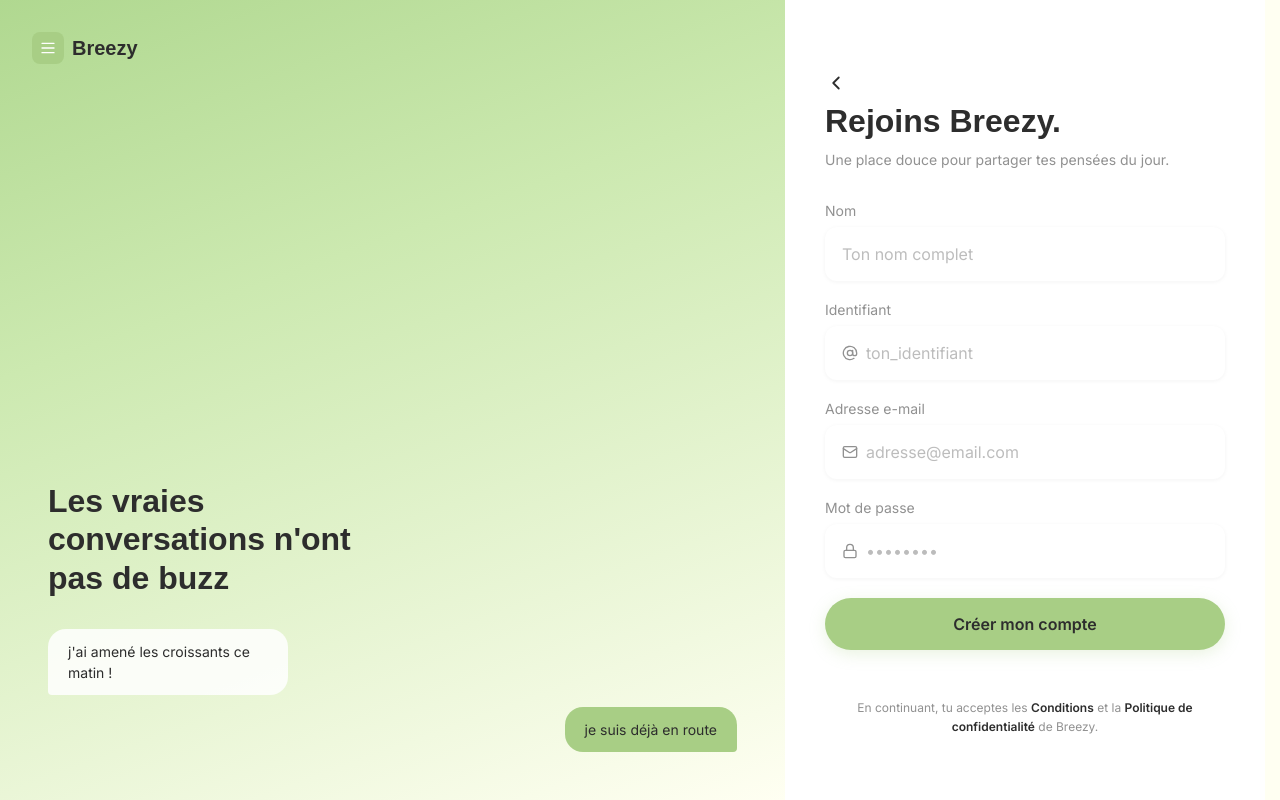
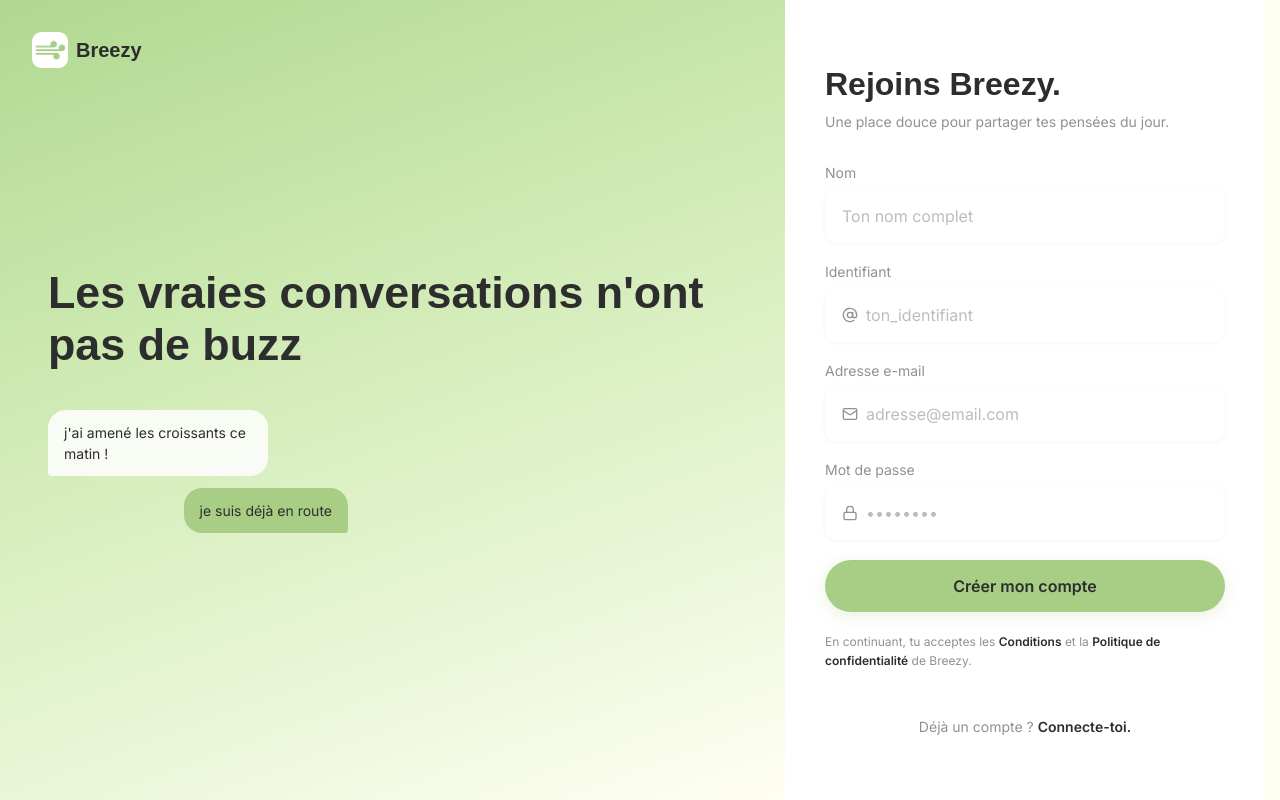
Before and after one commit to tonyfgs/Breezy, a Next.js app in the folder front/: page /register in a window 1280 px wide. Built offline with nearby package versions, Linux system fonts and the light colour scheme; a web font is replaced by a local one.

Commit message:
style: rework login and register auth pages

```diff
--- a/front/src/app/globals.css
+++ b/front/src/app/globals.css
@@ -579,10 +579,9 @@ img {
 .auth-legal {
   font-size: var(--text-xs);
   color: var(--color-text-secondary);
-  text-align: center;
+  text-align: left;
   line-height: 1.6;
-  margin-top: auto;
-  padding-top: var(--space-6);
+  margin-top: var(--space-0);
 }
 
 .auth-legal strong {
@@ -600,6 +599,35 @@ img {
 .auth-switch a {
   color: var(--color-text-primary);
   font-weight: var(--font-semibold);
+}
+
+.auth-mobile-header {
+  display: flex;
+  align-items: center;
+  gap: var(--space-2);
+  margin-bottom: var(--space-8);
+  font-family: var(--font-title);
+  font-size: var(--text-xl);
+  font-weight: var(--font-bold);
+  color: var(--color-text-primary);
+}
+
+.auth-mobile-header__logo {
+  border-radius: var(--radius-sm);
+  flex-shrink: 0;
+}
+
+.auth-field-group {
+  display: flex;
+  flex-direction: column;
+  gap: var(--space-2);
+}
+
+.auth-forgot-link {
+  font-size: var(--text-xs);
+  font-weight: var(--font-semibold);
+  color: var(--color-primary);
+  align-self: flex-end;
 }
 
 /* ==================== Post detail ==================== */
@@ -1957,8 +1985,9 @@ img {
   .auth-brand-panel {
     display: flex;
     flex: 1;
+    min-width: 380px;
     flex-direction: column;
-    justify-content: flex-end;
+    justify-content: center;
     padding: var(--space-12);
     background: linear-gradient(160deg, #b0d890 0%, #cce9b0 35%, var(--color-bg) 100%);
     position: relative;
@@ -1978,37 +2007,34 @@ img {
   }
 
   .auth-brand-panel__logo-icon {
-    width: 32px;
-    height: 32px;
+    width: 36px;
+    height: 36px;
     border-radius: var(--radius-sm);
-    background-color: var(--color-primary);
-    display: flex;
-    align-items: center;
-    justify-content: center;
-    color: #fff;
     flex-shrink: 0;
+    overflow: hidden;
   }
 
   .auth-brand-panel__tagline {
     font-family: var(--font-title);
-    font-size: var(--text-3xl);
+    font-size: clamp(2.25rem, 3.5vw, 3.25rem);
     font-weight: var(--font-bold);
-    line-height: 1.2;
+    line-height: 1.15;
     color: var(--color-text-primary);
-    margin-bottom: var(--space-8);
-    max-width: 340px;
+    max-width: 750px;
   }
 
   .auth-brand-panel__bubbles {
+    margin-top: var(--space-10);
     display: flex;
     flex-direction: column;
     gap: var(--space-3);
+    width: 300px;
   }
 
   .auth-bubble {
-    padding: var(--space-3) var(--space-5);
+    padding: var(--space-3) var(--space-4);
     font-size: var(--text-sm);
-    max-width: 240px;
+    max-width: 220px;
     line-height: 1.5;
   }
 
@@ -2047,4 +2073,12 @@ img {
   .auth-page-wrapper .auth-content {
     padding-top: 0;
   }
-}
+
+  .auth-mobile-header {
+    display: none;
+  }
+
+  .auth-page-wrapper .auth-back-btn {
+    display: none;
+  }
+}
--- a/front/src/app/register/page.js
+++ b/front/src/app/register/page.js
@@ -2,7 +2,8 @@
 
 import { useState } from 'react';
 import Link from 'next/link';
-import { AlignJustify, ChevronLeft, AtSign, Mail, Lock, Check } from 'lucide-react';
+import Image from 'next/image';
+import { ChevronLeft, AtSign, Mail, Lock, Check } from 'lucide-react';
 import Input from '../../components/ui/Input';
 import Button from '../../components/ui/Button';
 
@@ -76,9 +77,13 @@ export default function RegisterPage() {
     <div className="auth-desktop-wrapper">
       <div className="auth-brand-panel">
         <div className="auth-brand-panel__logo">
-          <div className="auth-brand-panel__logo-icon">
-            <AlignJustify size={16} />
-          </div>
+          <Image
+            src="/breezy_logo-white_bg.png"
+            alt="Breezy"
+            width={36}
+            height={36}
+            className="auth-brand-panel__logo-icon"
+          />
           Breezy
         </div>
         <p className="auth-brand-panel__tagline">Les vraies conversations n'ont pas de buzz</p>
@@ -90,6 +95,17 @@ export default function RegisterPage() {
 
       <div className="auth-page-wrapper">
         <div className="auth-page">
+          <div className="auth-mobile-header">
+            <Image
+              src="/breezy_logo-white_bg.png"
+              alt="Breezy"
+              width={36}
+              height={36}
+              className="auth-mobile-header__logo"
+            />
+            Breezy
+          </div>
+
           <Link href="/login" className="auth-back-btn" aria-label="Retour">
             <ChevronLeft size={22} />
           </Link>
@@ -153,14 +169,19 @@ export default function RegisterPage() {
               </Input>
 
               <Button type="submit" fullWidth>Créer mon compte</Button>
+
+              <p className="auth-legal">
+                En continuant, tu acceptes les{' '}
+                <Link href="/legal/terms"><strong>Conditions</strong></Link>{' '}
+                et la{' '}
+                <Link href="/legal/privacy"><strong>Politique de confidentialité</strong></Link>{' '}
+                de Breezy.
+              </p>
             </form>
 
-            <p className="auth-legal">
-              En continuant, tu acceptes les{' '}
-              <Link href="/legal/terms"><strong>Conditions</strong></Link>{' '}
-              et la{' '}
-              <Link href="/legal/privacy"><strong>Politique de confidentialité</strong></Link>{' '}
-              de Breezy.
+            <p className="auth-switch">
+              Déjà un compte ?{' '}
+              <Link href="/login">Connecte-toi.</Link>
             </p>
           </div>
         </div>
```
Also changed, not shown: front/src/app/login/page.js (+23 -4 lines).
